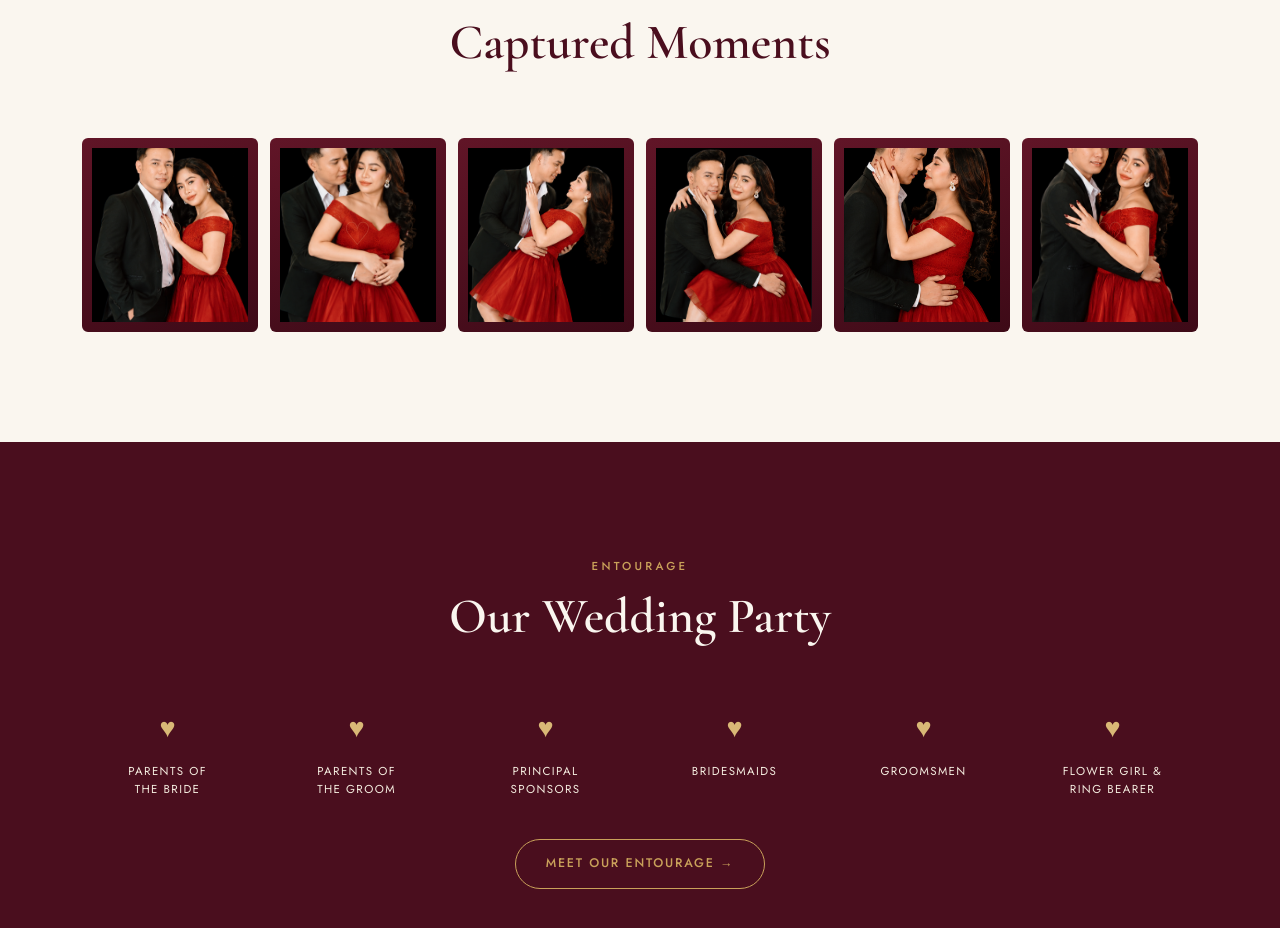
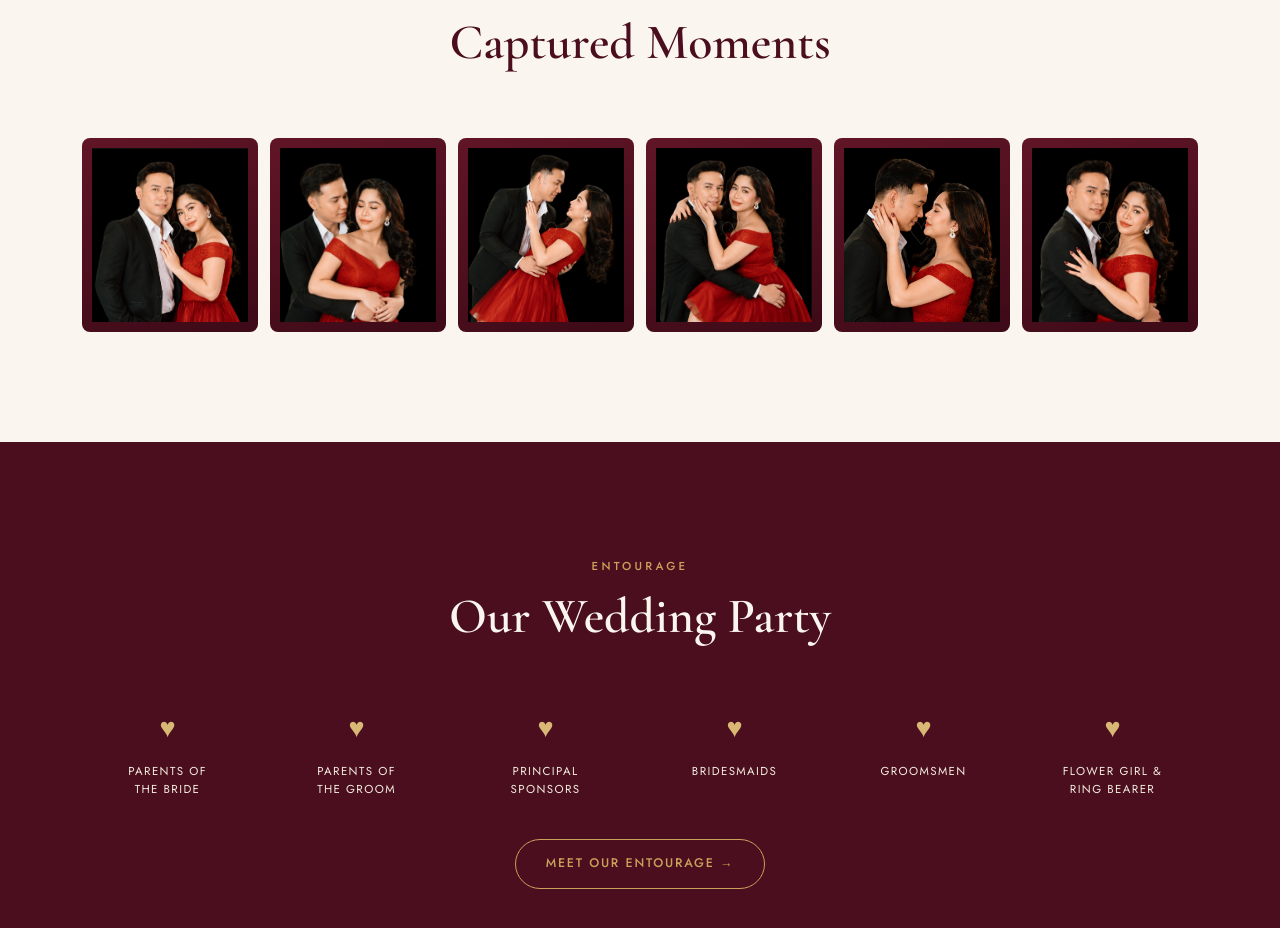
Before and after one commit to april1433/wedding, a website built with Vite: page index.html in a window 1280 px wide. Shown: the part 3640-4568 px from the top of the page. Built offline with nearby package versions, Linux system fonts and the light colour scheme; some packages are replaced by stand-ins of ours; no server answers; the database is empty.

Commit message:
style: crop gallery images from top to show faces

```diff
--- a/style.css
+++ b/style.css
@@ -1033,6 +1033,12 @@ section {
 
 .gallery-grid .photo-slot {
   aspect-ratio: 1/1.1;
+  overflow: hidden;
+  border-radius: 8px;
+}
+
+.gallery-grid .photo-slot img {
+  object-position: center top !important;
 }
 
 .gallery-grid .view-all {
```
